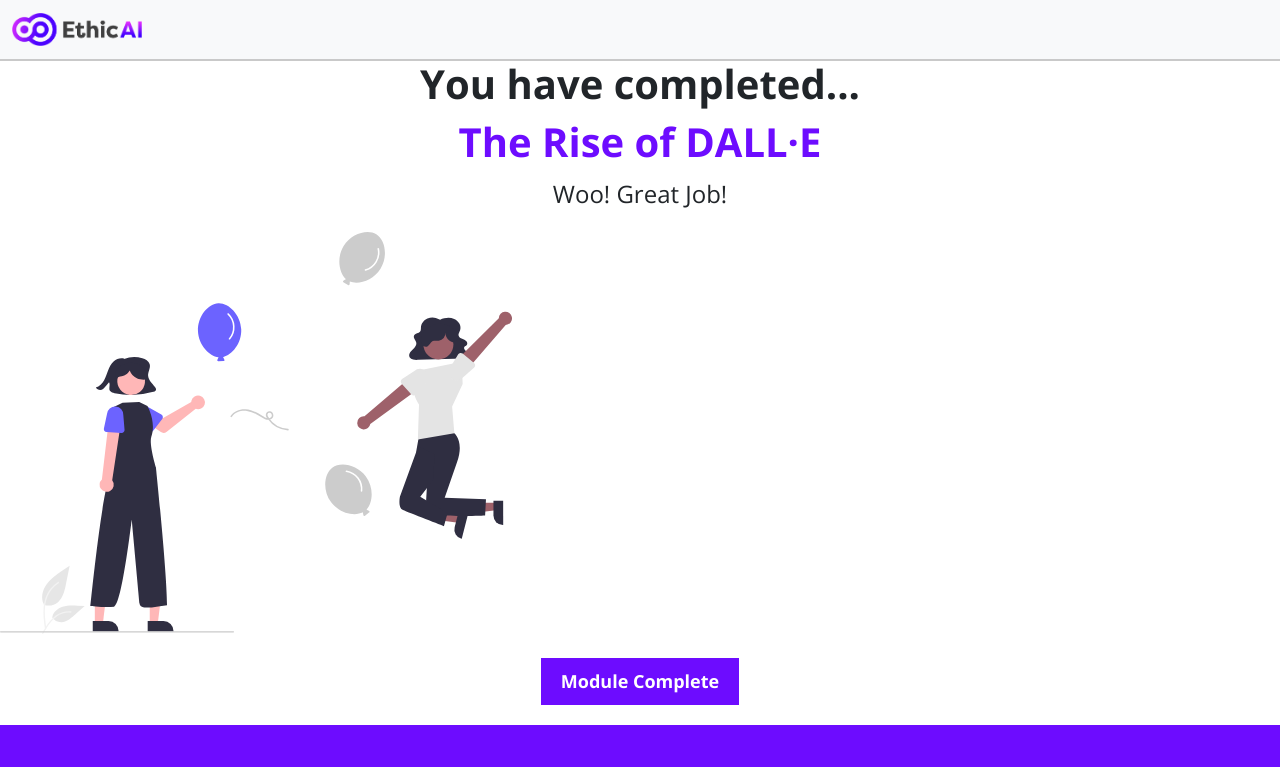
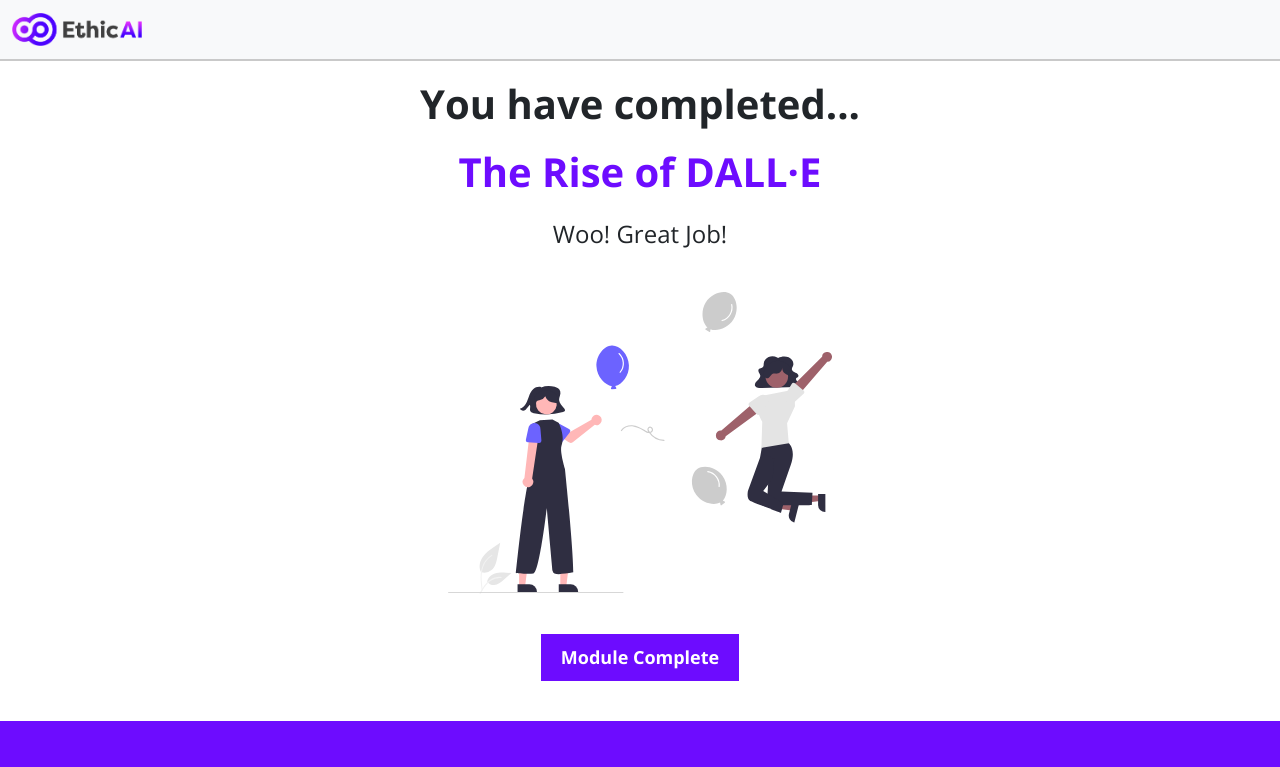
Before and after one commit to harslash/EthicAI, a Vue app in the folder project/ethicai-spa/: page /dalle/module-complete in a window 1280 px wide. Shown: the top 767 px of the page. Built offline with nearby package versions, Linux system fonts and the light colour scheme.

Commit message:
edit completion page

```diff
--- a/project/ethicai-spa/src/components/pages/dalle/dalle-module-complete.vue
+++ b/project/ethicai-spa/src/components/pages/dalle/dalle-module-complete.vue
@@ -16,7 +16,3 @@ export default {
   }
 };
 </script>
-
-<style>
-/* Your page-specific styles go here */
-</style>
--- a/project/ethicai-spa/src/components/reusable/module_completion.vue
+++ b/project/ethicai-spa/src/components/reusable/module_completion.vue
@@ -1,25 +1,28 @@
 <template>
-  <nav-bar/>
+  <div>
+    <nav-bar />
     <div class="module-completion">
       <div class="content-container">
-    <h1 class="module-name">You have completed... </h1>
+        <h1 class="module-name">You have completed...</h1>
         <h1 class="module-name"><span style="color: #6D0CFF;">{{ moduleName }}</span></h1>
         <p class="congrats-text">Woo! Great Job!</p>
-    <img src="../../assets/celebration.svg" alt="Celebration Image" style="max-width: 40%;">
-    <br>
+        <img src="../../assets/celebration.svg" alt="Celebration Image" class="celebration-image">
+        <router-link to="/all-modules" class="continue-link">
           <ModuleCompleteButton :text="buttonText" />
+        </router-link>
       </div>
     </div>
-  <page-footer/>
+    <page-footer />
+  </div>
 </template>
 
 <script>
-import { defineComponent} from 'vue';
+import { defineComponent } from 'vue';
 import ModuleCompleteButton from '../reusable-ui/module-complete-btn.vue';
-import NavBar from './nav-bar.vue'
+import NavBar from './nav-bar.vue';
 import PageFooter from './page-footer.vue';
 
-export default {
+export default defineComponent({
   name: 'ModuleCompletion',
   components: {
     ModuleCompleteButton,
@@ -28,9 +31,9 @@ export default {
   },
   props: {
     moduleName: String,
-    buttonText: String
-  }
-};
+    buttonText: String,
+  },
+});
 </script>
 
 <style scoped>
@@ -41,14 +44,14 @@ export default {
 }
 
 .content-container {
-  margin-top: 60px; /* Add space at the top */
-  margin-bottom: 20px; /* Add space at the bottom */
+  margin-top: 80px; /* Add space at the top */
+  margin-bottom: 40px; /* Add space at the bottom */
 }
 
 .module-name {
   font-size: 40px;
   font-weight: bold;
-  margin-bottom: 10px;
+  margin-bottom: 20px;
 }
 
 .congrats-text {
@@ -57,8 +60,16 @@ export default {
 }
 
 .celebration-image {
-  max-width: 100%;
+  width: 30%;
   height: auto;
-  margin-bottom: 20px;
+  margin-top: 40px; /* Add space at the top */
+  margin-bottom: 40px; /* Add space at the bottom */
+  display: block;
+  margin-left: auto;
+  margin-right: auto;
+}
+
+.continue-link {
+  text-decoration: none;
 }
 </style>
```
Lines whose indentation alone changed are shown as unchanged.
